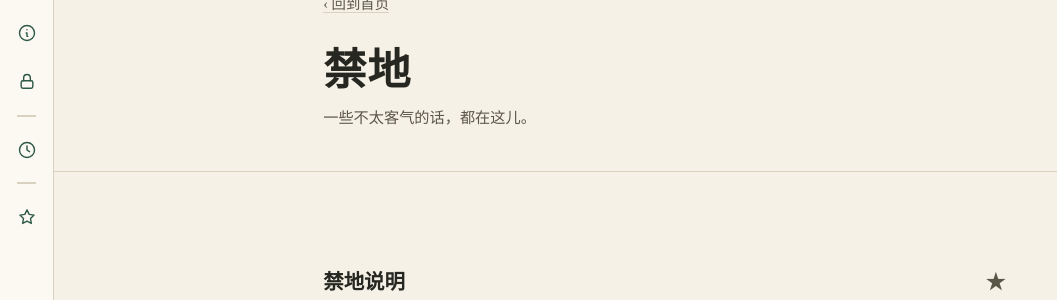
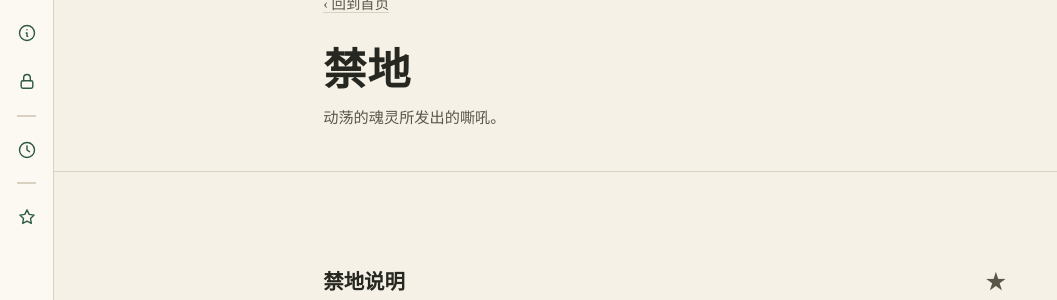
Before and after one commit to 0Iiveira/evergreen, a Jekyll site: the page built from forbidden.html, in a window 1280 px wide. Shown: the part 157-457 px from the top of the page, without its empty margins (0-1057 px from the left). Built offline with Jekyll 4.4.1, drawn with Linux system fonts in a browser that asks for light colours.

Commit message:
Update forbidden.html

```diff
--- a/forbidden.html
+++ b/forbidden.html
@@ -1,7 +1,7 @@
 ---
 layout: list
 title: 禁地
-note: 一些不太客气的话，都在这儿。
+note: 动荡的魂灵所发出的嘶吼。
 collection: forbidden
 nav: forbidden
 ---
```
